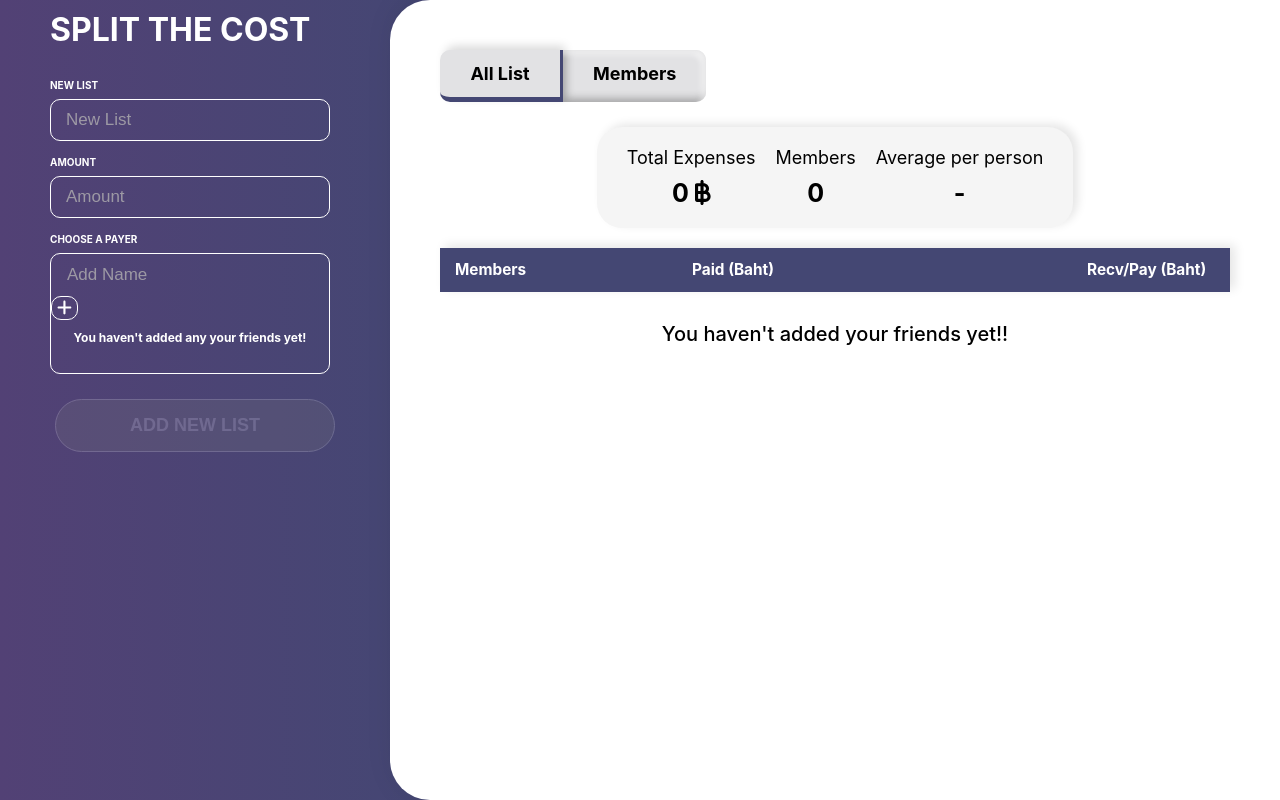
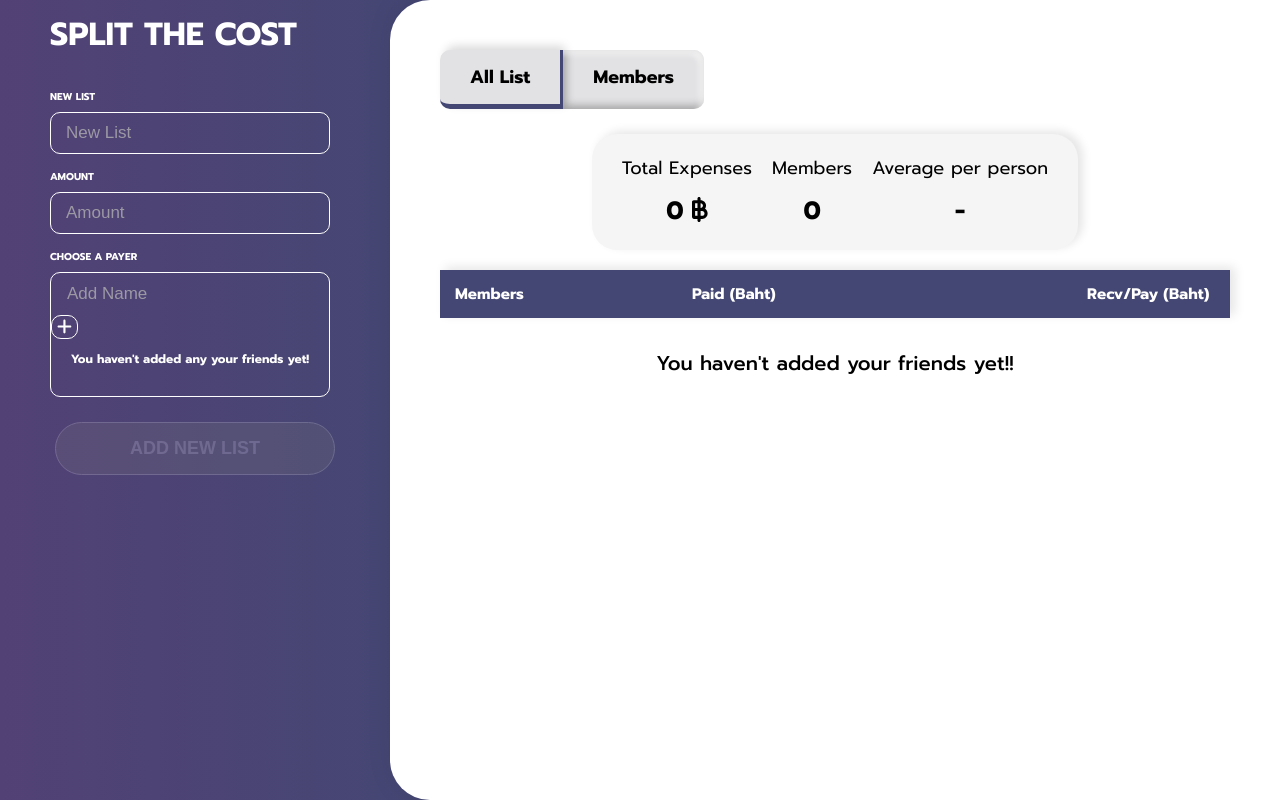
Before and after one commit to ShabeerAlavi-Codez/Split-Cost-App, a React (Create React App) app: page /members in a window 1280 px wide. Built offline with nearby package versions, Linux system fonts and the light colour scheme.

Commit message:
update font

```diff
--- a/src/component/Confirm.css
+++ b/src/component/Confirm.css
@@ -1,6 +1,5 @@
 .confirmPopup{
     border: 1px solid #232323;
-    /* border-radius: 10px; */
     position: absolute;
     top: 0;
     left: 0;
--- a/src/component/FormList.css
+++ b/src/component/FormList.css
@@ -9,7 +9,6 @@
   /* Track */
   /* ::-webkit-scrollbar-track {
     background: transparent;
-
   }
     */
   /* Handle */
@@ -48,7 +47,6 @@
 }
 
 .form-list label{
-    /* width: 100%; */
     margin-bottom: 15px;
 }
 
@@ -227,7 +225,7 @@
     width: 100%;
     height: 100vh;
     padding: 50px 50px;
-    overflow-x: scroll;
+    /* overflow-x: scroll; */
     box-shadow: 5px -3px 30px rgba(0, 0, 0, 0.1);
     transition: 0.5s;
     position: relative;
@@ -268,14 +266,8 @@
     border-bottom: 0px solid #444773;
 
 }
-
 .wrap-right nav .nav-item:hover{
     opacity: 95%;
-}
-
-.wrap-contain{
-    padding: 0;
-    /* overflow: scroll; */
 }
 
 @keyframes elastic{
--- a/src/component/FormList.js
+++ b/src/component/FormList.js
@@ -60,7 +60,6 @@
             return list.id !== removePerson.current;
         }))
         setInput(prv=>{return{...prv,payerName:''}})
-        // removePerson.current = '';
         setcfirmPop(false)
     }
 
--- a/src/component/ShowList.css
+++ b/src/component/ShowList.css
@@ -1,10 +1,7 @@
-
 .wrap-alllist{
     position: relative;
-
 }
 .wrap-alllist .head-table{
-
     table-layout: fixed;
     width: 100%;
     white-space: nowrap;
@@ -17,7 +14,6 @@
     color: #ffffff;
     text-align: left;
     border-radius: 10px;
-    /* font-size: 1.3vw; */
 }
 
 .wrap-alllist .head-table th,
@@ -82,6 +78,9 @@
     .wrap-alllist .head-table td{
         font-size: 13px;
     }
+    .wrap-alllist .head-table{
+        width: 400px;
+    }
     .col-list{
         width: 80px;
     }
@@ -89,10 +88,10 @@
         width: 50px;
     }
     .col-amount{
-        width: 50px;
+        width: 90px;
     }
     .col-remove{
-        width: 50px;
+        width: 40px;
 
     }
     .total{
--- a/src/component/ShowPayer.css
+++ b/src/component/ShowPayer.css
@@ -1,7 +1,5 @@
 .wrap-payerList{
-    /* border: 1px solid #232323; */
     width: 100%;
-    /* min-width: 700px; */
     max-height: 100%;
     display: flex;
     flex-direction: column;
@@ -47,6 +45,7 @@
     border-collapse: collapse;
     box-shadow: 5px -3px 10px rgba(0, 0, 0, 0.1);
     overflow-y: scroll;
+
 }
 
 .wrap-payerList .head-table thead tr{
@@ -131,7 +130,7 @@
 }
 
 .nofriend{
-    margin-top: 30px;
+    margin: 30px auto;
     font-size: 20px;
     font-weight: 500;
     width: 100%;
@@ -151,11 +150,11 @@
     }
     .wrap-payerList .head-table{
         width: 400px;
-        overflow-x: scroll;
     }
     .wrap-payerList .head-table th,
     .wrap-payerList .head-table td {
         font-size: 13px;
+
     }
 
     .col-mem{
@@ -179,4 +178,7 @@
         text-align: center;
         font-size: 9px;
     }
+    .nofriend{
+        font-size: 16px;
+    }
 }
--- a/src/index.css
+++ b/src/index.css
@@ -1,8 +1,9 @@
+@import url('https://fonts.googleapis.com/css2?family=Prompt:wght@300;400;500;700&display=swap');
 body {
-
-  font-family: -apple-system, BlinkMacSystemFont, 'Segoe UI', 'Roboto', 'Oxygen',
+  font-family: 'Prompt', sans-serif;
+  /* font-family: -apple-system, BlinkMacSystemFont, 'Segoe UI', 'Roboto', 'Oxygen',
     'Ubuntu', 'Cantarell', 'Fira Sans', 'Droid Sans', 'Helvetica Neue',
-    sans-serif;
+    sans-serif; */
   -webkit-font-smoothing: antialiased;
   -moz-osx-font-smoothing: grayscale;
   box-sizing: border-box;
```
